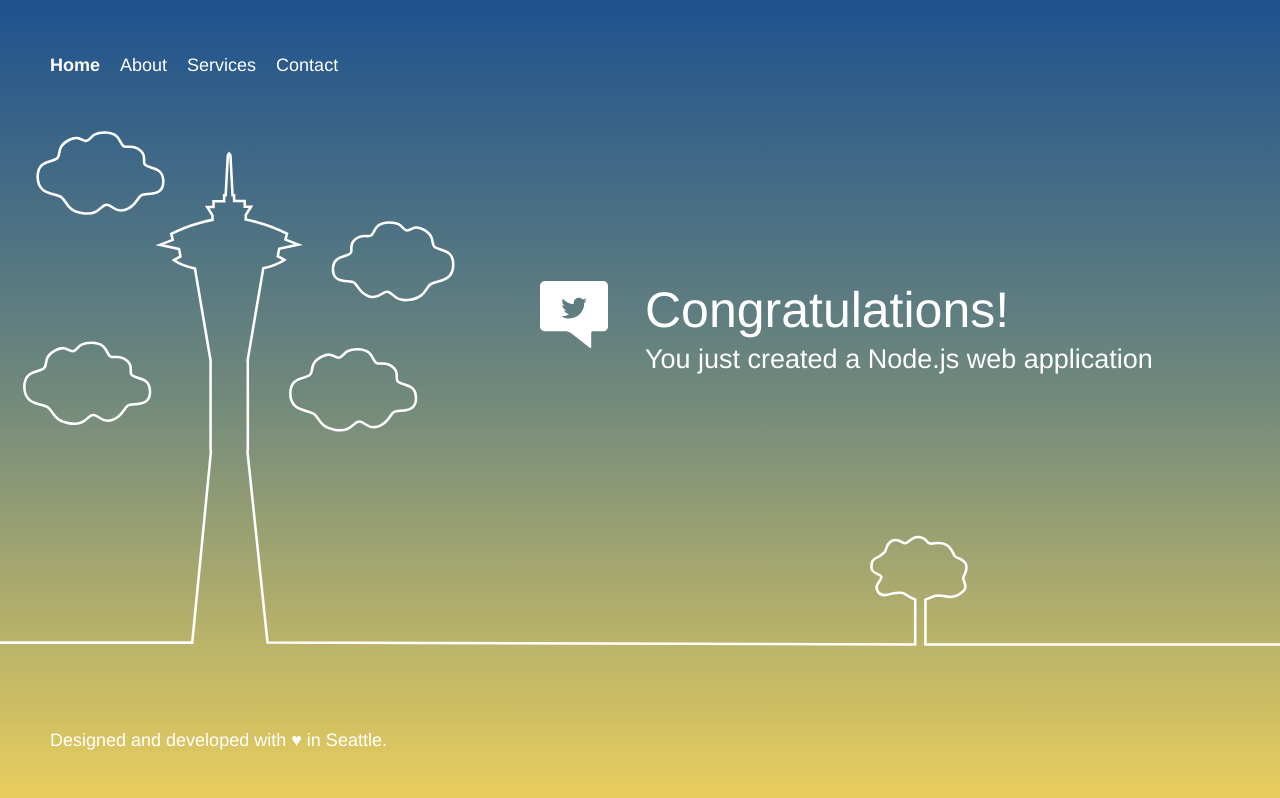
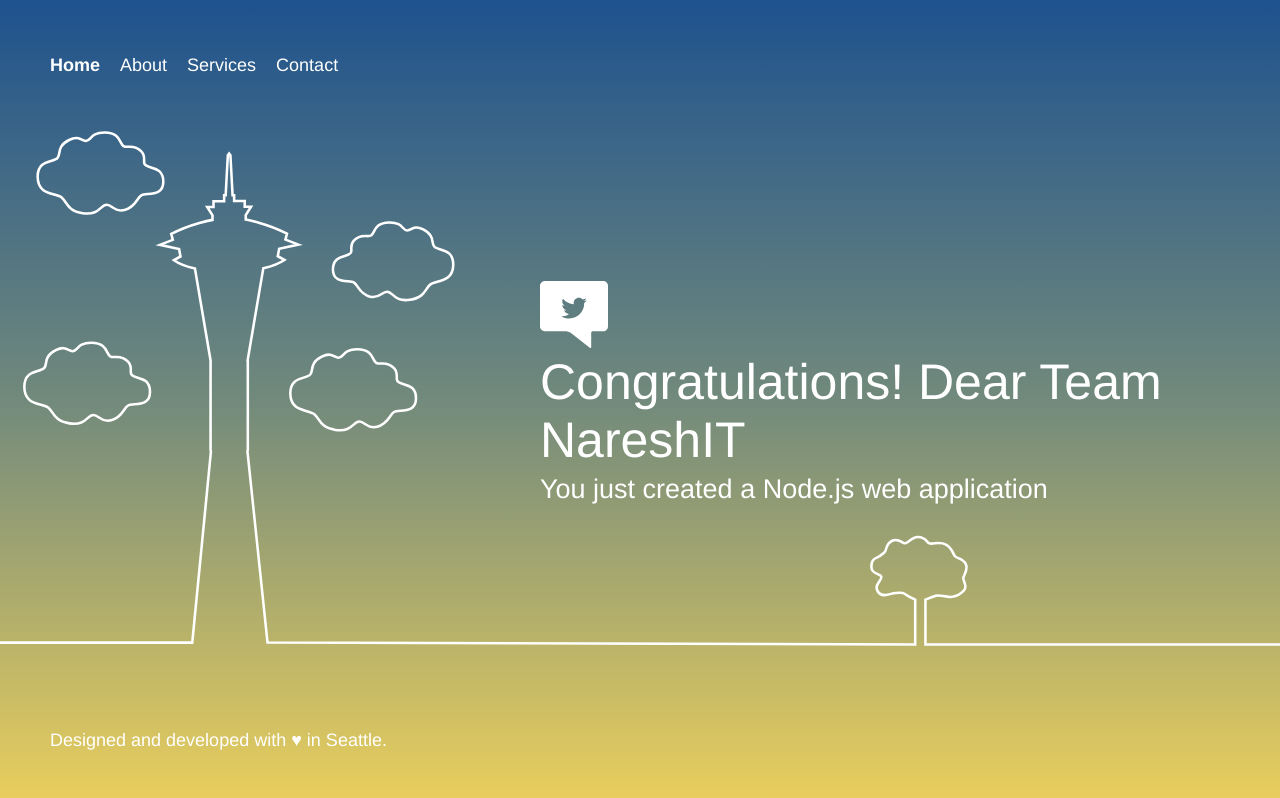
Before and after one commit to reddyravi711/training1, a website: page public/index.html in a window 1280 px wide. Drawn offline with Linux system fonts and the light colour scheme.

Commit message:
update text

```diff
--- a/public/index.html
+++ b/public/index.html
@@ -58,7 +58,7 @@
         <div class="message">
             <a class="twitter-link" href="http://twitter.com/home/?status=I%20created%20a%20project%20with%20AWS%20CodeStar!%20%23AWS%20%23AWSCodeStar%20https%3A%2F%2Faws.amazon.com%2Fcodestar"><img src="assets/img/tweet.svg" /></a>
             <div class="text">
-                <h1>Congratulations!</h1>
+                <h1>Congratulations! Dear Team NareshIT</h1>
                 <h2>You just created a Node.js web application</h2>
             </div>
         </div>
```
